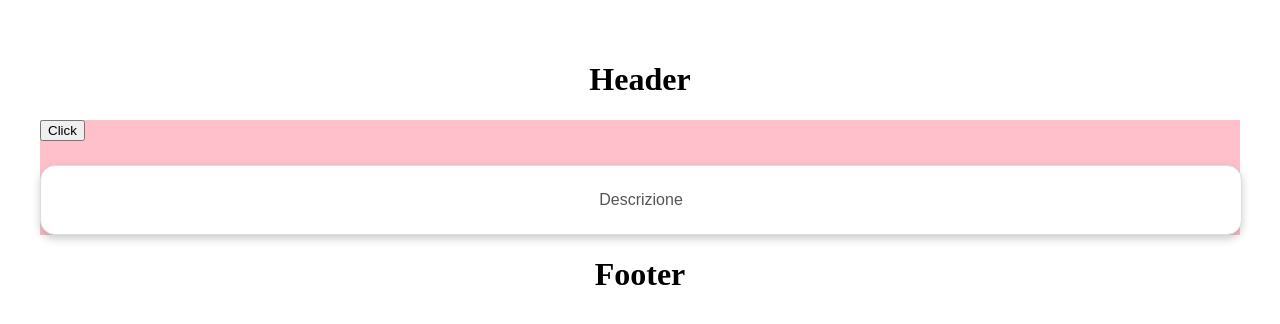
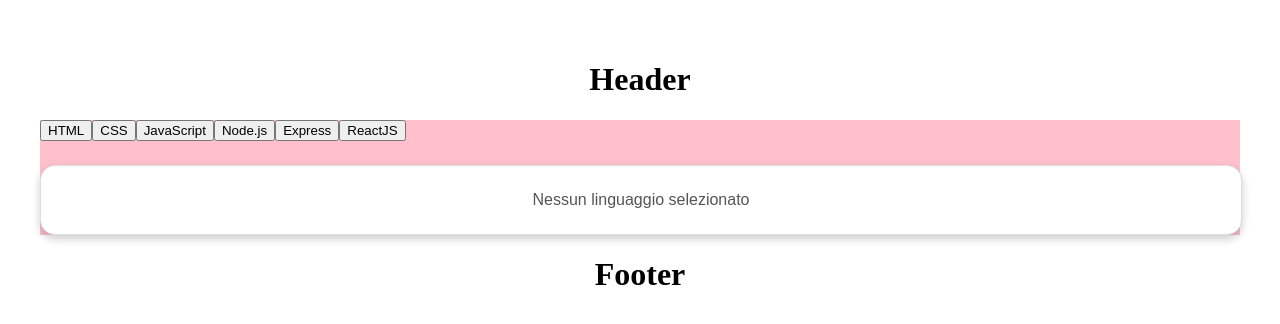
Before and after one commit to Arela-Cristina/react-use-state, a React (Vite) app: page / in a window 1280 px wide. Shown: the top 324 px of the page. Built offline with nearby package versions, Linux system fonts and the light colour scheme.

Commit message:
feat: import languages array.  Add an onClick event to the parent Body component and pass the event as props to the child components. Refactoring Card component

```diff
--- a/src/components/body-layout/Body.jsx
+++ b/src/components/body-layout/Body.jsx
@@ -1,16 +1,27 @@
 import style from "./Body.module.css";
 import Button from "./ui/button/Button";
 import Card from "./ui/card/Card";
+import languages from "../../assets/database/languages";
+import { useState } from "react";
 
 export default function Body() {
+  //elementoSalavto-funzione Che salva il elemento clickato-stato che cambiera
+  const [selectedDescription, clickToSelectedDescription] =
+    useState("Nessun linguaggio selezionato");
+
+  //funzione che passiamo al elemento nel quale faremmo click
+  const handleButtonClick = (description) => {
+    clickToSelectedDescription(description);
+  };
+
   return (
     <>
       <section className={style.card}>
         <div className={style.cardButton}>
-          <Button />
+          <Button titles={languages} onClick={handleButtonClick} />
         </div>
         <div className={style.width}>
-          <Card />
+          <Card description={selectedDescription} />
         </div>
       </section>
     </>
--- a/src/components/body-layout/ui/button/Button.jsx
+++ b/src/components/body-layout/ui/button/Button.jsx
@@ -1,7 +1,11 @@
 import style from "./Button.module.css";
 
-export default function Button() {
-    return (
-        <button>Click</button>
-    );
+export default function Button({ titles = [], onClick }) {
+  return (
+    <>
+      {titles.map((el) => (
+        <button key={el.id} onClick={() => onClick(el.description)}> {el.title} </button>
+      ))}
+    </>
+  );
 }
--- a/src/components/body-layout/ui/card/Card.jsx
+++ b/src/components/body-layout/ui/card/Card.jsx
@@ -1,11 +1,15 @@
 import style from "./Card.module.css";
 
-export default function Card() {
+export default function Card({description = ""}) {
   return (
-    <div className={style.card}>
-      <div className={style.cardContent}>
-        <p className={style.cardDescription}>Descrizione</p>
+    <>
+      <div className={style.card}>
+        <div className={style.cardContent}>
+
+            <p className={style.cardDescription}> {description} </p>
+
+        </div>
       </div>
-    </div>
+    </>
   );
 }
```
